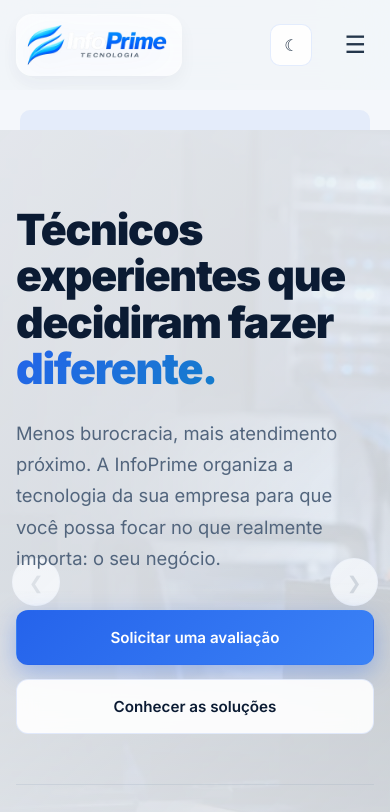
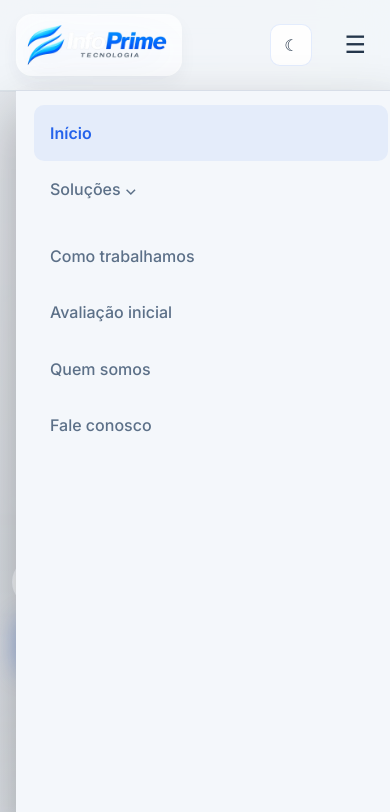
Before and after one commit to InfoPrimetec/infoprime-site, a plain HTML site: page index.html in a window 390 px wide. Both pictures are taken after a click on the button "Abrir menu". Shown: the top 812 px of the page. Drawn offline with Linux system fonts and the light colour scheme.

Commit message:
Add files via upload

```diff
--- a/index.html
+++ b/index.html
@@ -77,7 +77,7 @@
   <link rel="icon" type="image/x-icon" href="assets/logos/favicon.ico" sizes="any">
   <link rel="shortcut icon" href="assets/logos/favicon.ico">
   <script>(function(){try{var t=localStorage.getItem('infoprime-theme');if(!t)t=matchMedia('(prefers-color-scheme: light)').matches?'light':'dark';document.documentElement.dataset.theme=t;}catch(e){document.documentElement.dataset.theme='dark'}})();</script>
-  <link rel="stylesheet" href="style.css?v=20260911-v12">
+  <link rel="stylesheet" href="style.css?v=20260911-v13">
 </head>
 <body data-page="inicio">
 <a class="pular-conteudo" href="#conteudo-principal">Ir para o conteúdo</a>
@@ -483,7 +483,7 @@
     <a href="#inicio">Voltar ao topo ↑</a>
   </div>
 </footer>
-<script src="script.js?v=20260911-v11"></script>
+<script src="script.js?v=20260911-v13"></script>
   <!-- Tawk.to integrado de forma centralizada via script.js -->
 </body>
 </html>
--- a/script.js
+++ b/script.js
@@ -62,6 +62,7 @@
         botaoMenu?.setAttribute("aria-expanded", "false");
         botaoMenu?.setAttribute("aria-label", "Abrir menu");
         document.body.classList.remove("menu-aberto");
+        sincronizarTawkComMenu();
     };
 
     botaoMenu?.addEventListener("click", () => {
@@ -70,6 +71,7 @@
         botaoMenu.setAttribute("aria-expanded", String(aberto));
         botaoMenu.setAttribute("aria-label", aberto ? "Fechar menu" : "Abrir menu");
         document.body.classList.toggle("menu-aberto", aberto);
+        sincronizarTawkComMenu();
     });
 
     linksMenu.forEach(link => link.addEventListener("click", fecharMenu));
@@ -101,6 +103,22 @@
 
     configurarCarrossel();
 });
+
+
+function sincronizarTawkComMenu() {
+    const api = window.Tawk_API;
+    if (!api) return;
+
+    const menuAberto = document.body.classList.contains("menu-aberto");
+
+    try {
+        if (menuAberto && typeof api.hideWidget === "function") {
+            api.hideWidget();
+        } else if (!menuAberto && typeof api.showWidget === "function") {
+            api.showWidget();
+        }
+    } catch (_) {}
+}
 
 function configurarTema() {
     const botoes = [...document.querySelectorAll("[data-theme-toggle]")];
@@ -266,6 +284,11 @@
     }
 
     window.Tawk_API = window.Tawk_API || {};
+    const onLoadAnterior = window.Tawk_API.onLoad;
+    window.Tawk_API.onLoad = function() {
+        if (typeof onLoadAnterior === "function") onLoadAnterior();
+        sincronizarTawkComMenu();
+    };
     window.Tawk_LoadStart = new Date();
 
     const s1 = document.createElement("script");
--- a/style.css
+++ b/style.css
@@ -2812,3 +2812,95 @@
 html[data-theme="light"] .form-grid-v3 textarea::placeholder {
     color: #8a9ab0;
 }
+
+
+/* =========================================================
+   MENU MOBILE — CORREÇÃO V13
+   Evita corte em telas móveis e com barras dinâmicas do navegador.
+   ========================================================= */
+
+@media (max-width: 960px) {
+    .cabecalho {
+        z-index: 3000;
+    }
+
+    .menu-container {
+        position: relative;
+    }
+
+    .menu {
+        /* Fica ancorado exatamente abaixo do cabeçalho. */
+        position: absolute;
+        top: 100%;
+        left: 0;
+        right: 0;
+        bottom: auto;
+
+        width: 100vw;
+
+        /* Fallback + viewport dinâmica para Chrome/Samsung/Brave mobile. */
+        height: calc(100vh - 90px);
+        height: calc(100dvh - 90px);
+        max-height: calc(100vh - 90px);
+        max-height: calc(100dvh - 90px);
+
+        padding:
+            18px
+            max(18px, env(safe-area-inset-right))
+            calc(28px + env(safe-area-inset-bottom))
+            max(18px, env(safe-area-inset-left));
+
+        background: var(--fundo);
+        border-top: 1px solid var(--borda-clara);
+        box-shadow: 0 22px 50px rgba(0, 0, 0, 0.28);
+
+        overflow-x: hidden;
+        overflow-y: auto;
+        overscroll-behavior: contain;
+        -webkit-overflow-scrolling: touch;
+
+        transform: translateX(105%);
+        transition: transform 0.35s cubic-bezier(0.4, 0, 0.2, 1);
+
+        z-index: 3001;
+    }
+
+    .menu.aberto {
+        transform: translateX(0);
+    }
+
+    .menu > a,
+    .menu-link,
+    .menu-dropdown {
+        width: 100%;
+        flex: 0 0 auto;
+    }
+
+    .menu > a,
+    .menu-link {
+        min-height: 54px;
+        display: flex;
+        align-items: center;
+    }
+
+    .menu-dropdown.aberto .mega-menu {
+        max-height: none;
+    }
+
+    body.menu-aberto {
+        overflow: hidden;
+        overscroll-behavior: none;
+    }
+}
+
+@media (max-width: 640px) {
+    .menu {
+        padding-top: 14px;
+    }
+
+    .menu > a,
+    .menu-link {
+        padding: 15px 16px;
+        font-size: 1rem;
+    }
+}
```
Also changed, not shown: 404.html (+2 -2 lines), blog.html (+2 -2 lines), contato.html (+2 -2 lines), servicos.html (+2 -2 lines), sobre.html (+2 -2 lines), solucao-backup-continuidade.html (+2 -2 lines), solucao-computadores-infraestrutura.html (+2 -2 lines), solucao-gestao-terceirizacao-ti.html (+2 -2 lines), solucao-redes-conectividade.html (+2 -2 lines), solucao-seguranca-monitoramento.html (+2 -2 lines), solucao-suporte-tecnico.html (+2 -2 lines), RELEASE-v13.txt (added), assets/imagens/fundo-beneficios-tecnologico.webp (added).
